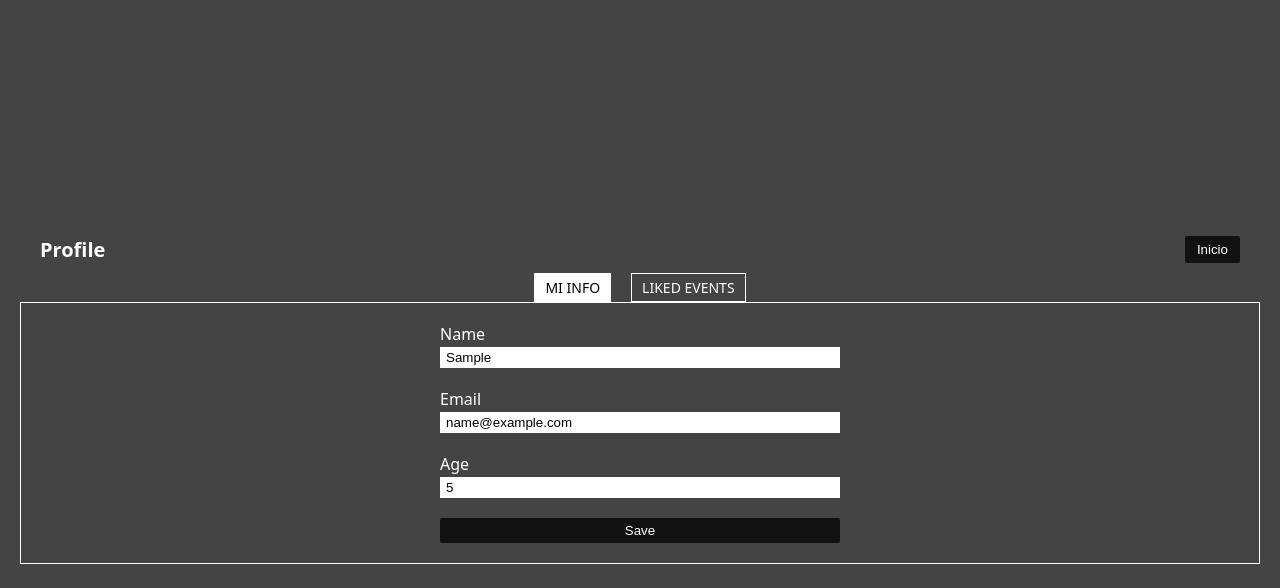
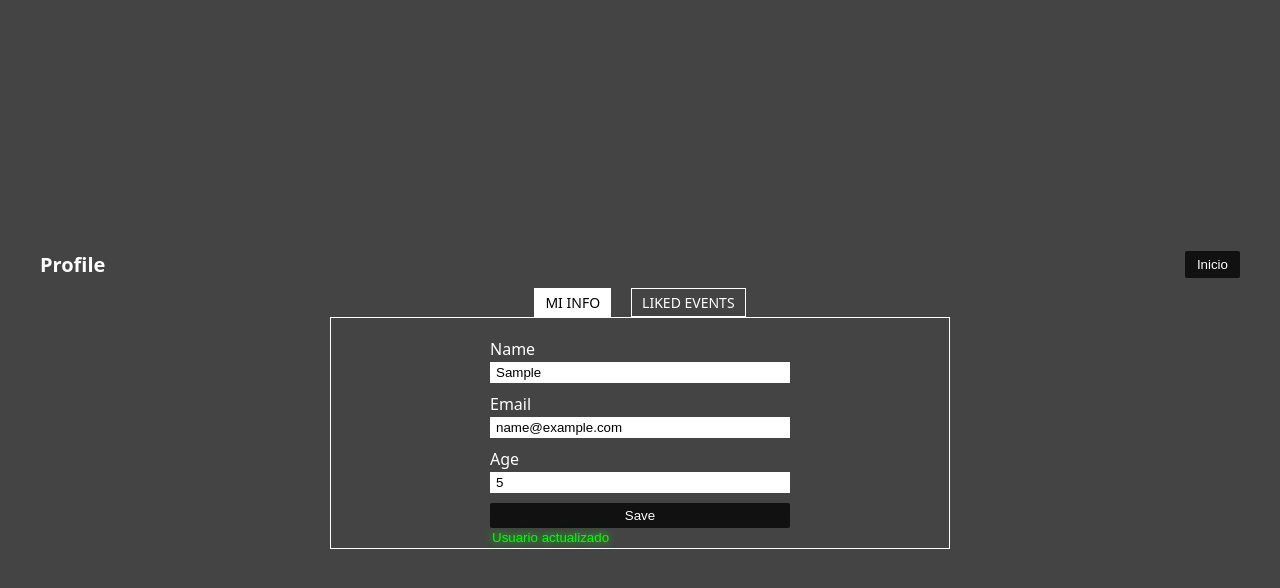
Before and after one commit to Andresmao12/SrcTKM, a React (Vite) app in the folder src_TKMASTER/: page /profile/account in a window 1280 px wide. Both pictures are taken after typing "Sample", "name@example.com", "5" into the empty fields and a click on the button "Save". Shown: the top 588 px of the page. Built offline with nearby package versions, Linux system fonts and the light colour scheme.

Commit message:
Account window ready, form, validations and save in localStorage

```diff
--- a/src_TKMASTER/src/views/Profile/components/Info/Info.jsx
+++ b/src_TKMASTER/src/views/Profile/components/Info/Info.jsx
@@ -1,28 +1,63 @@
 import styles from "./Info.module.css";
 
 import { useForm } from "react-hook-form";
-import { useEffect } from "react";
+import { useEffect, useState } from "react";
 
 const userInfo = "userInfo";
 
 const Info = () => {
-  const { register, setValue, handleSubmit } = useForm();
+  const {
+    register,
+    setValue,
+    handleSubmit,
+    formState: { errors },
+  } = useForm();
+
+  const [userUpdate, setUserUpdate] = useState(false);
+  const [errorForm, setErrorForm] = useState(null);
 
   useEffect(() => {
     const userData = JSON.parse(window.localStorage.getItem(userInfo)) || {};
 
-    setValue("name", userData?.name);
-    setValue("age", userData?.age);
-    setValue("email", userData?.email);
-  }, []);
+    setValue("name", userData.name);
+    setValue("age", userData.age);
+    setValue("email", userData.email);
+  }, [setValue]);
+
+  const handleVlidations = () => {
+    if (errors) {
+      setErrorForm(errors);
+      console.log(errors);
+    }
+  };
 
   const handleFormSubmit = (data) => {
     try {
-      window.localStorage.setItem(userInfo, JSON.stringify(data));
-      console.log("Usuario actualizado: ", data);
+      if (Object.keys(errors).length === 0) {
+        window.localStorage.setItem(userInfo, JSON.stringify(data));
+        console.log("Usuario actualizado: ", data);
+        setUserUpdate(true);
+        setErrorForm(null);
+
+        setTimeout(() => {
+          setUserUpdate(false);
+        }, 5000);
+      }
     } catch (error) {
-      console.log("Error al actualizar usuario");
+      console.log("Error al actualizar usuario", error);
     }
+  };
+
+  const ErrorMessage = ({ message }) => {
+    return <span className={styles.messageError}>{message}</span>;
+  };
+
+  const validation = (value) => {
+    return (
+      errorForm != undefined &&
+      value in errorForm &&
+      `errorForm.${value}` != undefined
+    );
   };
 
   return (
@@ -31,37 +66,67 @@ const Info = () => {
         <label className={styles.label}>
           Name
           <input
+            onKeyUp={handleVlidations}
             type="text"
-            {...register("name", { required: true, min: 1, max: 120 })}
+            {...register("name", {
+              required: "Complete el campo",
+              min: 1,
+              max: { value: 100, message: "Demasiados caracteres" },
+            })}
             className={styles.input}
             autoComplete="off"
           />
+          {validation("name") ? (
+            <ErrorMessage message={errorForm.name.message} />
+          ) : null}
         </label>
         <label className={styles.label}>
           Email
           <input
+            onKeyUp={handleVlidations}
             type="email"
-            {...register("email", { required: true, min: 1, max: 120 })}
+            {...register("email", {
+              required: "Complete el campo",
+              min: 1,
+              max: { value: 100, message: "Demasiados caracteres" },
+            })}
             className={styles.input}
             autoComplete="off"
           />
+          {validation("email") ? (
+            <ErrorMessage message={errorForm.email.message} />
+          ) : null}
         </label>
         <label className={styles.label}>
           Age
           <input
+            onKeyUp={handleVlidations}
             type="number"
             {...register("age", {
-              required: true,
+              required: "Complete el campo",
               min: 1,
-              max: 120,
-              valueAsNumber: true,
+              max: { value: 120, message: "El limite es 120" },
+              valueAsNumber: "Valor invalido",
             })}
             className={styles.input}
             autoComplete="off"
           />
+          {validation("age") ? (
+            <ErrorMessage message={errorForm.age.message} />
+          ) : null}
         </label>
 
-        <button className={styles.btnSave}>Save</button>
+        <button
+          type="submit"
+          onClick={handleVlidations}
+          className={styles.btnSave}
+          style={errorForm?.age != null ? { marginTop: "15px" } : {}}
+        >
+          {userUpdate ? (
+            <span className={styles.success}>Usuario actualizado</span>
+          ) : null}
+          Save
+        </button>
       </form>
     </section>
   );
--- a/src_TKMASTER/src/views/Profile/components/Info/Info.module.css
+++ b/src_TKMASTER/src/views/Profile/components/Info/Info.module.css
@@ -1,16 +1,19 @@
 .infoContainer {
   width: 100%;
   height: 100%;
+  display: flex;
+  justify-content: center;
 }
 
+
 .form {
+  min-width: 50%;
   border: 1px solid #fff;
-
   display: flex;
   flex-direction: column;
-  gap: 20px;
+  gap: 10px;
   align-items: center;
-  padding: 20px;
+  padding: 20px 40px;
 }
 
 .label {
@@ -19,28 +22,31 @@
   color: #fff;
   text-align: left;
   gap: 2px;
+
+  position: relative;
 }
 
 .label,
 .btnSave {
-  width: 40%;
+  width: 50%;
+  min-width: 300px;
   max-width: 400px;
 }
 
-.input{
+.input {
   width: 100%;
   padding: 3px 6px;
 }
 
-.btnSave{
+.btnSave {
   padding: 5px 12px;
   color: #fff;
   background-color: #111;
   border-radius: 2px;
   transition: 300ms;
+
+  position: relative;
 }
-
-
 
 .btnSave:hover {
   background-color: #eee;
@@ -48,3 +54,58 @@
   box-shadow: 0 0 10px -4px #fff;
   transition: 300ms;
 }
+
+.messageError {
+  color: #f00;
+  font-size: 12px;
+  position: absolute;
+  width: max-content;
+  bottom: -15px;
+  right: 1px;
+}
+
+.success {
+  color: #0f0;
+  position: absolute;
+  width: max-content;
+  bottom: -17px;
+  left: 2px;
+
+  animation: userUpdate both ease-out 5s;
+}
+
+@keyframes userUpdate {
+  0% {
+    text-shadow: 0 0 10px #0f0;
+  }
+  10% {
+    text-shadow: 0 0 2px #0f0;
+  }
+  20% {
+    text-shadow: 0 0 10px #0f0;
+  }
+  30% {
+    text-shadow: 0 0 2px #0f0;
+  }
+  40% {
+    text-shadow: 0 0 10px #0f0;
+  }
+  50% {
+    text-shadow: 0 0 2px #0f0;
+  }
+  60% {
+    text-shadow: 0 0 10px #0f0;
+  }
+  70% {
+    text-shadow: 0 0 2px #0f0;
+  }
+  80% {
+    text-shadow: 0 0 10px #0f0;
+  }
+  90% {
+    text-shadow: 0 0 2px #0f0;
+  }
+  100% {
+    text-shadow: 0 0 10px #0f0;
+  }
+}
```
Lines whose indentation alone changed are shown as unchanged.
